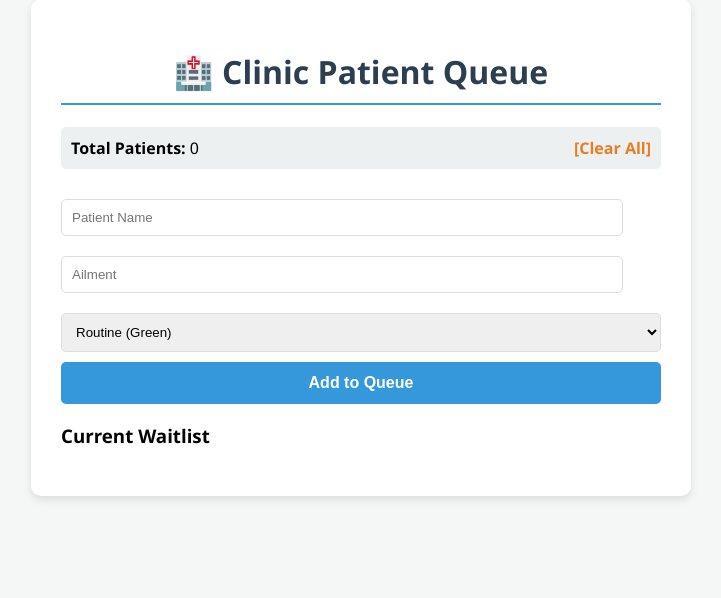
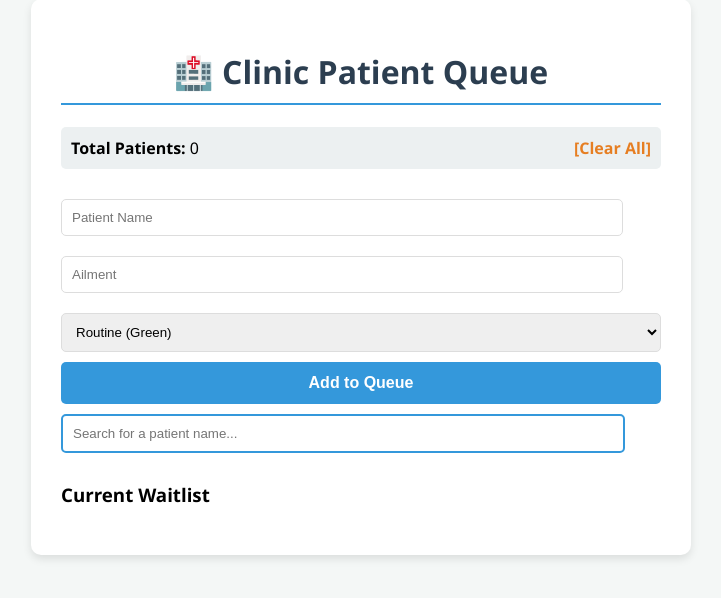
Before and after one commit to lubnahbalarabesani3-source/Clinic-app, a Flask app: page / in a window 1280 px wide. Shown: the part 21-619 px from the top of the page, without its empty margins (279-1000 px from the left). Run offline with Flask 3, Linux system fonts and the light colour scheme.

Commit message:
Added real-time search filtering with JavaScript

```diff
--- a/templates/index.html
+++ b/templates/index.html
@@ -36,6 +36,7 @@
 
             <button type="submit">Add to Queue</button>
         </form>
+<input type="text" id="searchInput" onkeyup="searchPatients()" placeholder="Search for a patient name..." style="margin-bottom: 10px; border: 2px solid #3498db;">
 
         <h3>Current Waitlist</h3>
         <ul>
@@ -51,5 +52,25 @@
             {% endfor %}
         </ul>
     </div>
+<script>
+function searchPatients() {
+    // 1. Get what the user typed
+    let input = document.getElementById('searchInput').value.toLowerCase();
+    // 2. Get the list of patients
+    let ul = document.querySelector('ul');
+    let li = ul.getElementsByTagName('li');
+
+    // 3. Loop through names and hide the ones that don't match
+    for (let i = 0; i < li.length; i++) {
+        let name = li[i].getElementsByTagName('strong')[0].innerText.toLowerCase();
+        if (name.indexOf(input) > -1) {
+            li[i].style.display = "";
+        } else {
+            li[i].style.display = "none";
+        }
+    }
+}
+</script>
+
 </body>
 </html>
```
